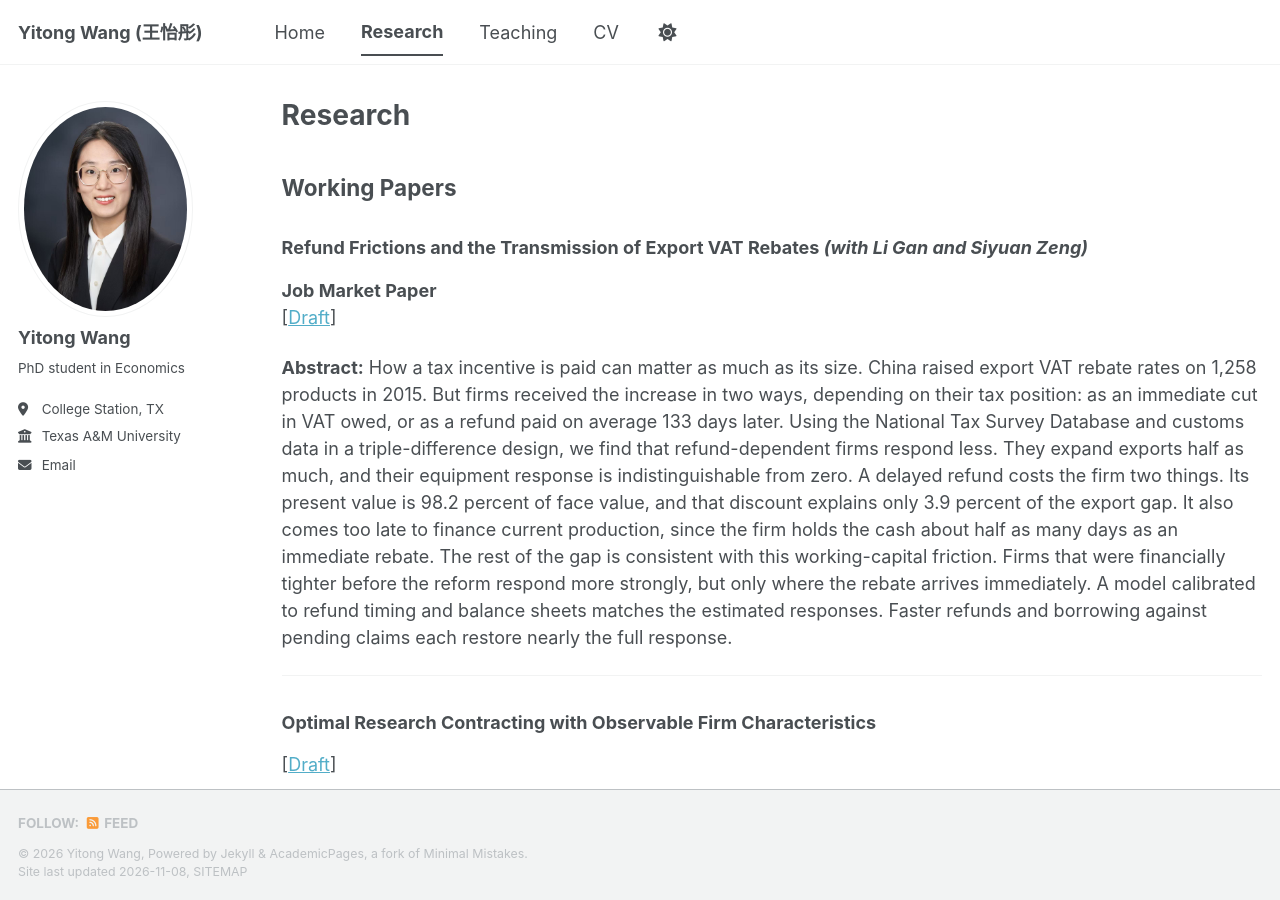
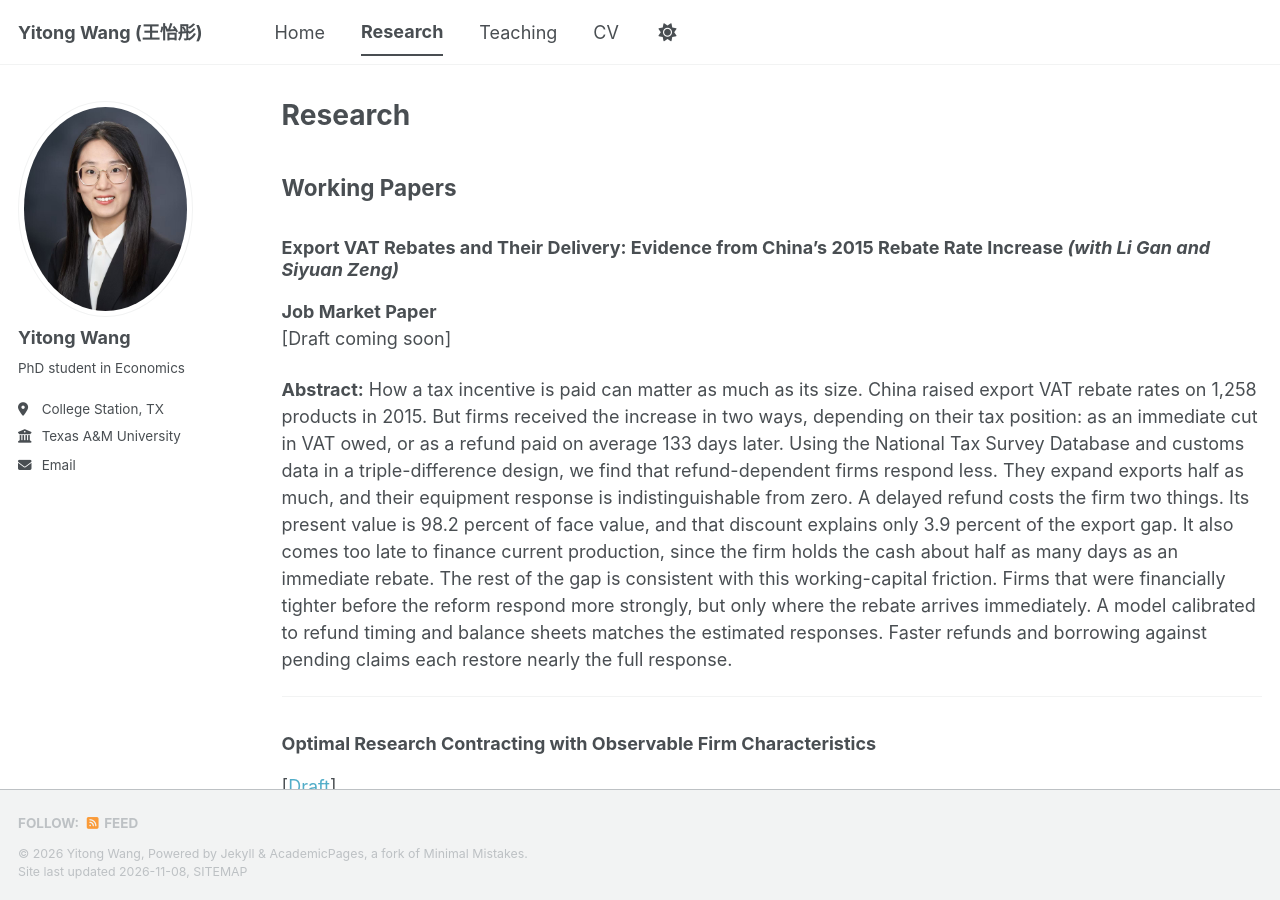
Before and after one commit to yitongwang-econ/yitongwang-econ.github.io, a Jekyll site: the page built from _pages/research.md, in a window 1280 px wide and 900 px high. Built offline with Jekyll 4.4.1, drawn with Linux system fonts in a browser that asks for light colours; a style sheet for code colours, icons or effects is not loaded.

Commit message:
Revise working paper title and update abstract
Updated the title of the working paper and modified the draft link. Revised the abstract for clarity and detail.

```diff
--- a/_pages/research.md
+++ b/_pages/research.md
@@ -9,9 +9,9 @@ author_profile: true
 
 ## Working Papers
 
-### Refund Frictions and the Transmission of Export VAT Rebates *(with Li Gan and Siyuan Zeng)*
+### Export VAT Rebates and Their Delivery: Evidence from China’s 2015 Rebate Rate Increase *(with Li Gan and Siyuan Zeng)*
 **Job Market Paper**
-[[Draft](/files/jmp.pdf)]
+[Draft coming soon]
 
 **Abstract:** How a tax incentive is paid can matter as much as its size. China raised export VAT rebate rates on 1,258 products in 2015. But firms received the increase in two ways, depending on their tax position: as an immediate cut in VAT owed, or as a refund paid on average 133 days later. Using the National Tax Survey Database and customs data in a triple-difference design, we find that refund-dependent firms respond less. They expand exports half as much, and their equipment response is indistinguishable from zero. A delayed refund costs the firm two things. Its present value is 98.2 percent of face value, and that discount explains only 3.9 percent of the export gap. It also comes too late to finance current production, since the firm holds the cash about half as many days as an immediate rebate. The rest of the gap is consistent with this working-capital friction. Firms that were financially tighter before the reform respond more strongly, but only where the rebate arrives immediately. A model calibrated to refund timing and balance sheets matches the estimated responses. Faster refunds and borrowing against pending claims each restore nearly the full response.
 
```
